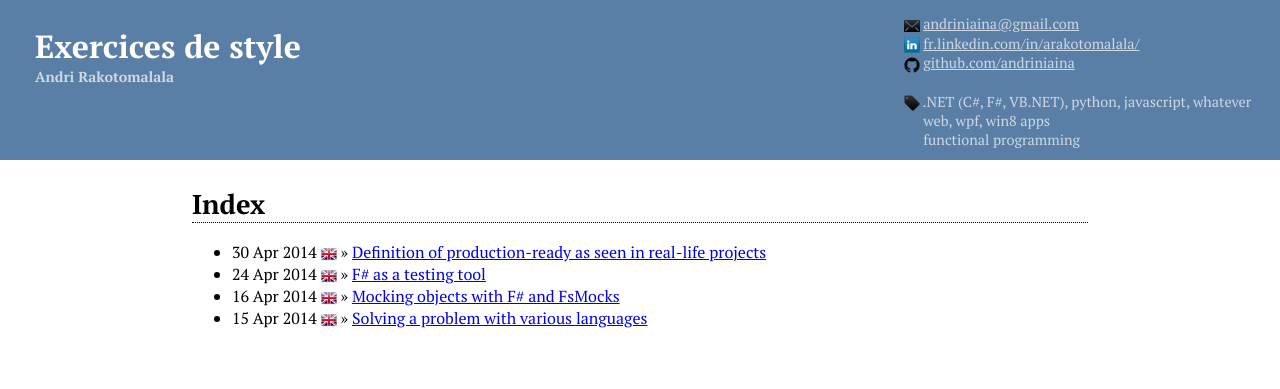
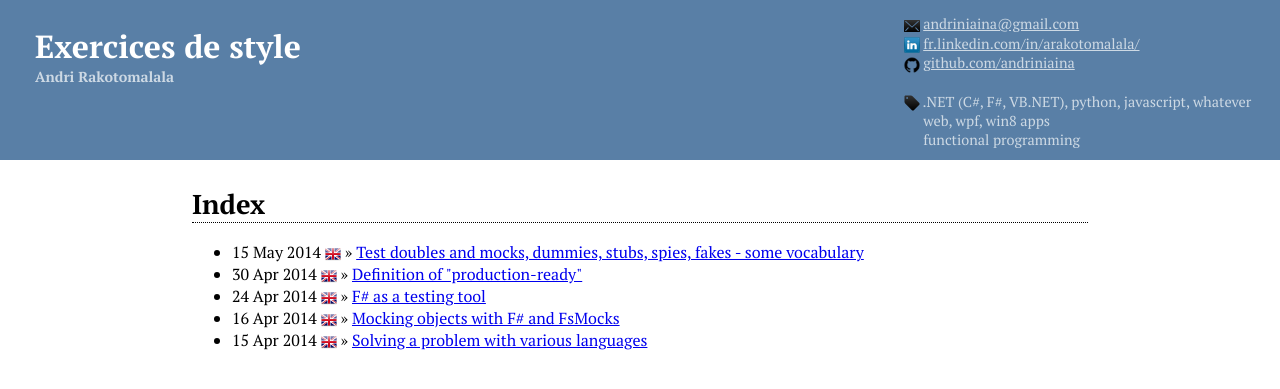
Before and after one commit to andriniaina/andriniaina.github.io, a Jekyll site: the page built from index.html, in a window 1280 px wide. Shown: the top 389 px of the page. Built offline with Jekyll 4.4.1, drawn with Linux system fonts in a browser that asks for light colours; nearby versions of some CDN libraries; Markdown is read by kramdown in place of the engine named in the settings; the list of posts is cut into pages by our own code; some of the changed lines change nothing that is shown.

Commit message:
mocks vocab

````diff
--- a/_posts/2014-04-30-production-ready.markdown
+++ b/_posts/2014-04-30-production-ready.markdown
@@ -1,7 +1,7 @@
 ---
 layout: post
 categories: EN quality
-title: Definition of production-ready as seen in real-life projects
+title: Definition of "production-ready"
 ---
 
 
@@ -36,4 +36,4 @@ title: Definition of production-ready as seen in real-life projects
 
 > **Warning**: this was a joke. Well... not really.
 
-<span style="font-size:60%">OOps... we forgot security</span>
+<span style="font-size:60%">OOps... somebody forgot security</span>
--- /dev/null
+++ b/_posts/2014-05-15-mocking-vocabulary.markdown
@@ -0,0 +1,96 @@
+---
+layout: post
+categories: EN test
+title: Test doubles and mocks, dummies, stubs, spies, fakes - some vocabulary
+---
+
+A test double (or mock object) is an object that mimics the real object by reimplementing its members. It will be used during tests to isolate the domain/class to be tested.
+
+Test doubles can be categorized into 4 groups: Dummies, Stubs, Spies, Fakes.
+
+# Dummies
+A dummy is a basic object whose methods always return the default value of a given type (`null`, `0`, `false`, etc.).
+
+Build a dummy when the domain to be tested should never use it, but still requires it in the API.
+
+```csharp
+class MembershipManagerDummy : IMembershipManager
+{
+	public User GetUser(int userId)
+	{
+		return null;
+	}
+}
+```
+
+# Stubs
+A stub is a basic object whose methods always return the same constant value.
+
+Many stubs can be created in order to test different aspects of the domain to be tested.
+For example, one can create a stub `MembershipManagerStub_AlwaysReturnGeorge` and another stub `MembershipManagerStub_AlwaysReturnPatricia`
+
+```csharp
+class MembershipManagerStub_AlwaysReturnGeorge : IMembershipManager
+{
+	public User GetUser(int userId)
+	{
+		return new User(){ FirstName="George"};
+	}
+}
+```
+
+> A dummy is a kind of stub that returns the type's default value
+
+# Spies
+A spy (aka verified mock) is a an object that tests and verifies how the domain uses the object. It tests the domain's **behavior** and is an assertion in itself.
+As such, a spy must keep track of all the expected calls and be able to check if it has been properly used.
+
+```csharp
+class MembershipManagerSpy : IMembershipManager
+{
+	int GetUser_CallsCount = 0;
+	public User GetUser(int userId)
+	{
+		GetUser_CallsCount += 1;
+		return new User(){ FirstName="George"};
+	}
+
+	public void Verify()
+	{
+		if(GetUser_CallsCount!=1) throw new AssertionException("Wrong usage");
+	}
+}
+```
+
+> A stub is a kind of spy that does not verify anything
+
+# Fakes
+A fake implements a complex behavior, different from the object it is mocking.
+
+```csharp
+class MembershipManagerSpy : IMembershipManager
+{
+	public User GetUser(int userId)
+	{
+		if(userId<0) throw new ArgumentException();
+
+		switch(userId)
+		{
+			case 4:
+				return new User(){ FirstName="George"};
+			case 5:
+				return new User(){ FirstName="Patricia"};
+			default:
+				return null;
+		}
+	}
+}
+```
+
+> A fake is neither a spy, nor a stub, nor a dummy.
+> It just emulates the real object and provides a different (simpler) implementation.
+
+# Mock frameworks
+Of course, you don't have to write any of these verbose code.
+
+You can build dummies, spies, stubs, fakes on the fly and in a few lines with mock frameworks (`Rhino.Mocks`, `Moq`, `NMock`, `FakeItEasy`, etc.)
````
